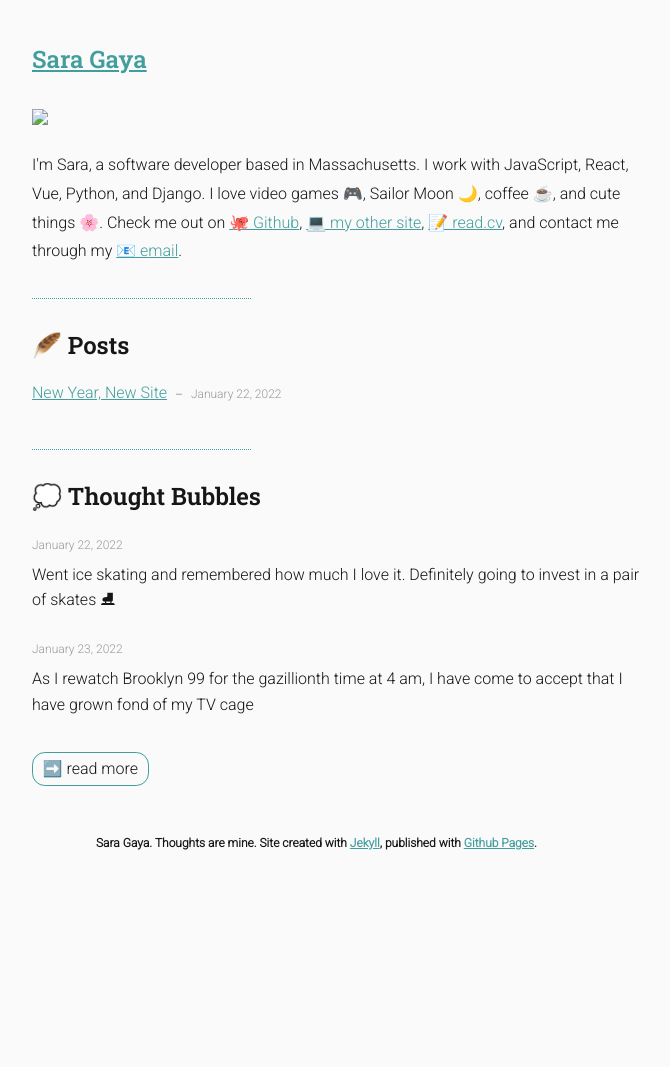
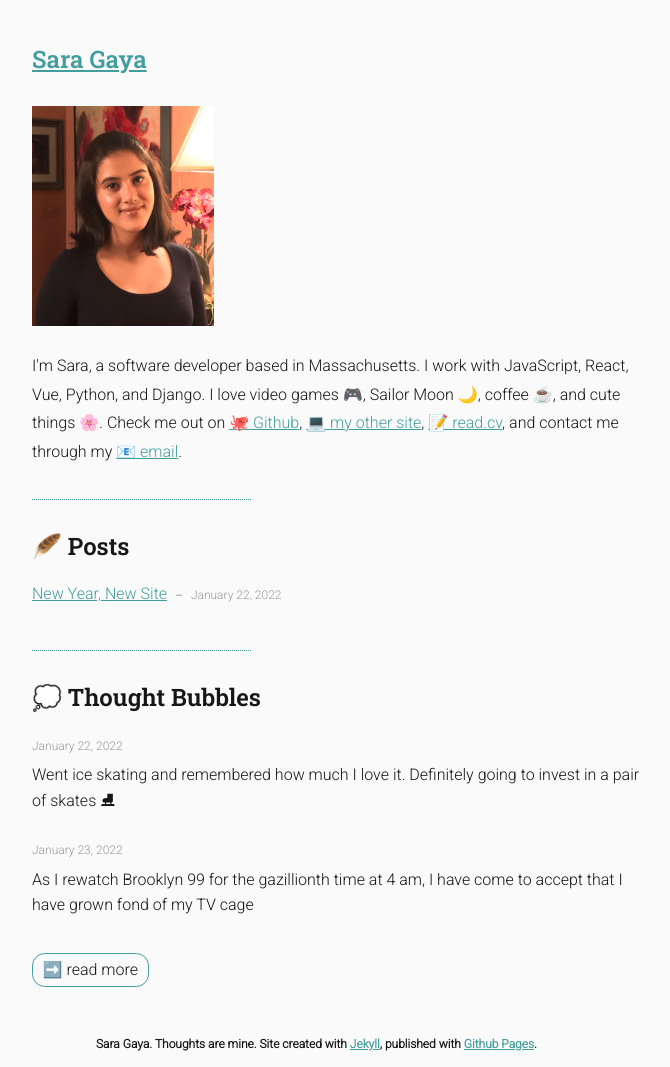
Before and after one commit to sgaya16/blog, a Jekyll site: the page built from index.html, in a window 1280 px wide. Shown: the whole page, without its empty margins (304-974 px from the left). Built offline with Jekyll 4.4.1, drawn with Linux system fonts in a browser that asks for light colours; before the commit the page ends 900 px from its top, so only the background shows below that.

Commit message:
pls let image load

```diff
--- a/index.html
+++ b/index.html
@@ -4,7 +4,7 @@ title: Sara Gaya
 ---
 
 <main>
-  <img class="pfp" src="{{ "/images/pfp.jpg" | absolute_url }}" />
+  <img class="pfp" src="{{ "/assets/images/pfp.jpg" | absolute_url }}" />
   <p>
     I'm Sara, a software developer based in Massachusetts. I work with
     JavaScript, React, Vue, Python, and Django. I love video games 🎮, Sailor
```
